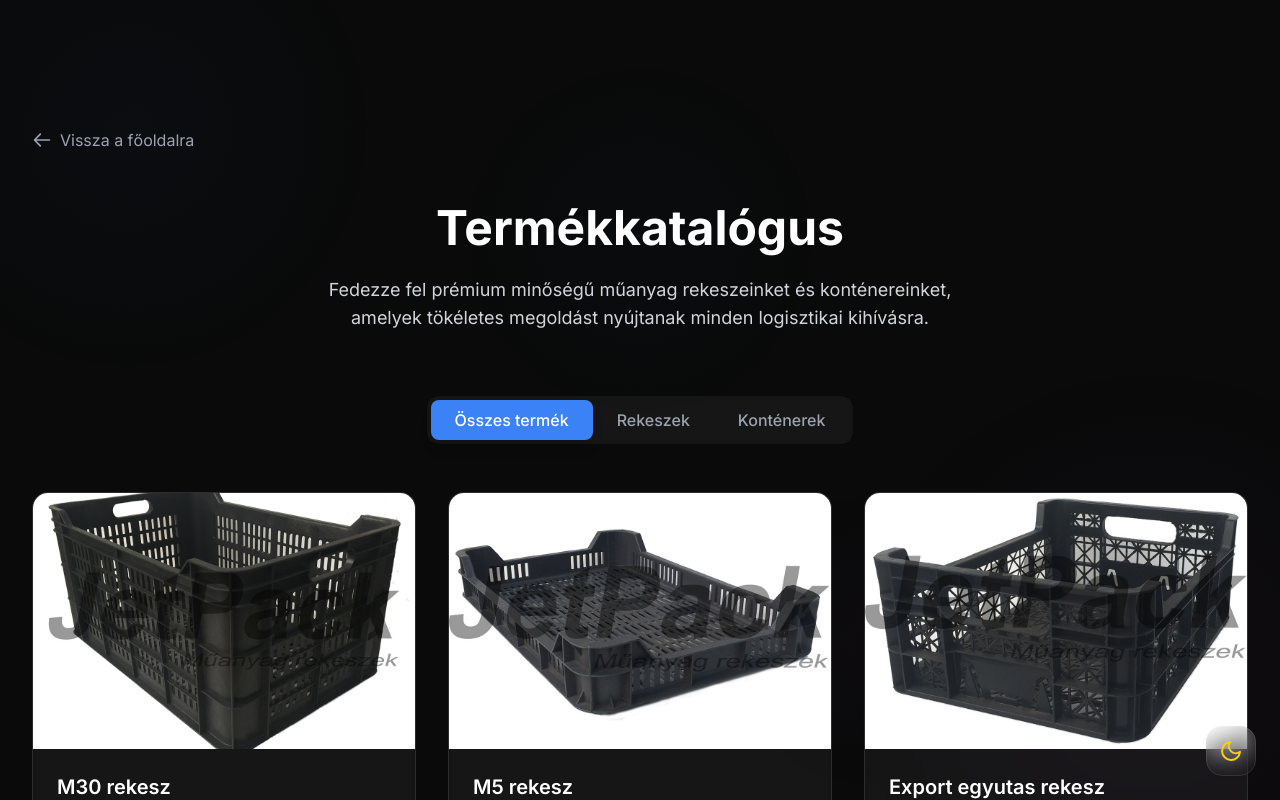
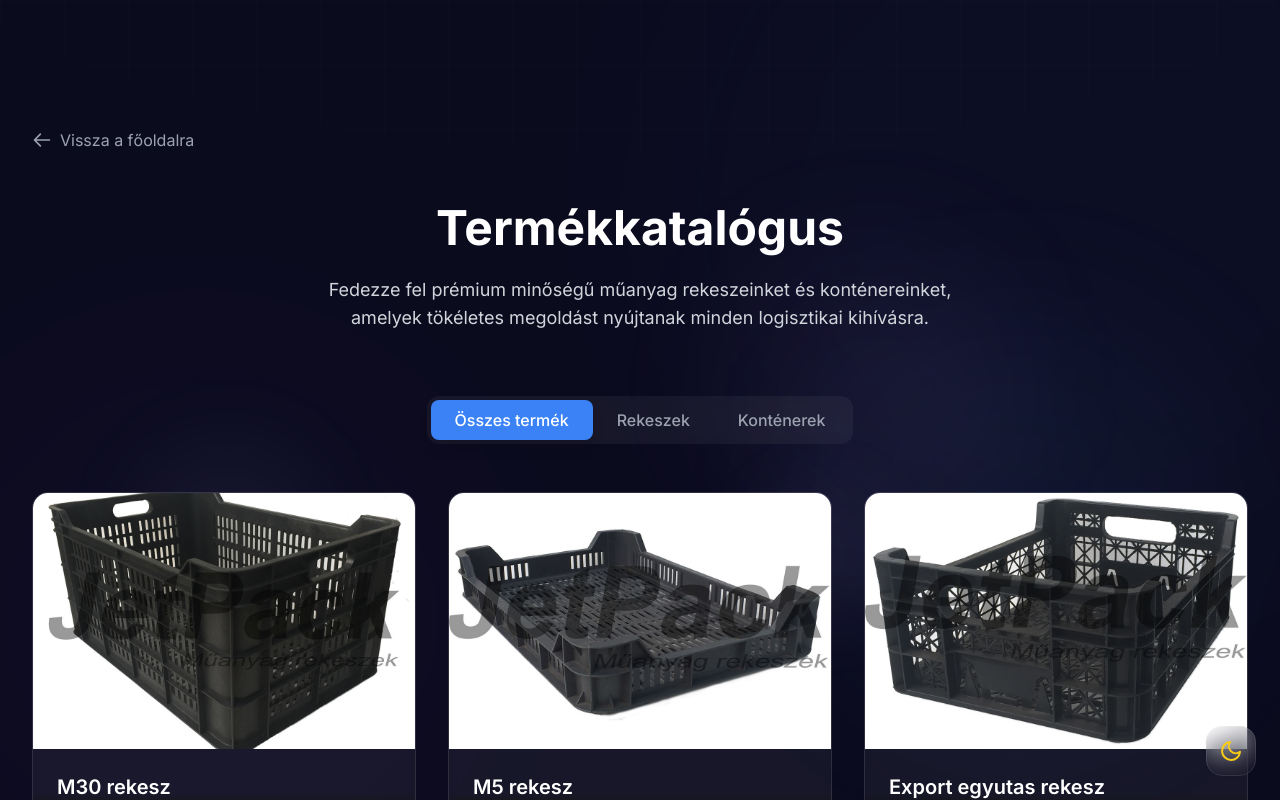
Before and after one commit to DNLincrdbl/jet-pack, a Next.js app: page /termekek in a window 1280 px wide. Shown: the top 800 px of the page. Built offline with nearby package versions, Linux system fonts and the light colour scheme.

Commit message:
product page fix

```diff
--- a/src/app/page.tsx
+++ b/src/app/page.tsx
@@ -7,7 +7,40 @@ import Footer from '@/components/Footer';
 import Services from '@/components/Services';
 export default function Home() {
   return (
-    <main>
+    <main className="relative min-h-screen bg-[#0B0B1E]">
+      {/* Background Effects */}
+      <div className="absolute inset-0 overflow-hidden pointer-events-none">
+        {/* Subtle grid pattern */}
+        <div className="absolute inset-0 bg-[linear-gradient(to_right,rgba(255,255,255,0.05)_1px,transparent_1px),linear-gradient(to_bottom,rgba(255,255,255,0.05)_1px,transparent_1px)] bg-[size:4rem_4rem] [mask-image:radial-gradient(ellipse_80%_50%_at_50%_-20%,#000_70%,transparent_110%)] opacity-20" />
+
+        {/* Main Gradient Blooms */}
+        <div className="absolute w-[1000px] h-[1000px] -top-[400px] -left-[300px] bg-blue-500/10 rounded-full blur-[120px] opacity-50" />
+        <div className="absolute w-[800px] h-[800px] -bottom-[300px] -right-[300px] bg-purple-500/10 rounded-full blur-[100px] opacity-40" />
+        <div className="absolute w-[600px] h-[600px] top-[40%] left-[40%] bg-indigo-500/10 rounded-full blur-[80px] opacity-30" />
+
+        {/* Additional Medium Blooms */}
+        <div className="absolute w-[450px] h-[450px] top-[15%] right-[15%] bg-blue-400/5 rounded-full blur-[90px]" />
+        <div className="absolute w-[550px] h-[550px] bottom-[25%] left-[10%] bg-purple-400/5 rounded-full blur-[110px]" />
+        <div className="absolute w-[350px] h-[350px] top-[55%] right-[25%] bg-indigo-400/5 rounded-full blur-[70px]" />
+
+        {/* Small Accent Blooms */}
+        <div className="absolute w-[250px] h-[250px] top-[20%] left-[20%] bg-blue-300/3 rounded-full blur-[50px]" />
+        <div className="absolute w-[200px] h-[200px] bottom-[35%] right-[30%] bg-purple-300/3 rounded-full blur-[40px]" />
+        <div className="absolute w-[180px] h-[180px] top-[45%] left-[35%] bg-indigo-300/3 rounded-full blur-[35px]" />
+
+        {/* Extra Small Subtle Glows */}
+        <div className="absolute w-[150px] h-[150px] top-[30%] right-[40%] bg-blue-200/2 rounded-full blur-[30px]" />
+        <div className="absolute w-[120px] h-[120px] bottom-[40%] left-[25%] bg-purple-200/2 rounded-full blur-[25px]" />
+        <div className="absolute w-[100px] h-[100px] top-[60%] right-[15%] bg-indigo-200/2 rounded-full blur-[20px]" />
+
+        {/* Very Subtle Star-like dots */}
+        <div className="absolute inset-0" style={{
+          background: 'radial-gradient(circle at 50% 50%, rgba(255,255,255,0.05) 1px, transparent 1px)',
+          backgroundSize: '40px 40px'
+        }} />
+      </div>
+
+      <div className="relative z-10">
         <Navbar />
         <Hero />
         <About />
@@ -15,6 +48,7 @@ export default function Home() {
         <Products />
         <Contact />
         <Footer />
+      </div>
     </main>
   );
 }
--- a/src/app/termekek/page.tsx
+++ b/src/app/termekek/page.tsx
@@ -186,8 +186,29 @@ export default function Products() {
   };
 
   return (
-    <main className="min-h-screen py-32">
-      <div className="max-w-7xl mx-auto px-4 sm:px-6 lg:px-8">
+    <main className="min-h-screen py-32 relative">
+      {/* Background Effects */}
+      <div className="fixed inset-0 overflow-hidden pointer-events-none">
+        {/* Main gradient background */}
+        <div className="absolute inset-0 bg-[#0B0B1E]" />
+
+        {/* Subtle grid pattern */}
+        <div className="absolute inset-0 bg-[linear-gradient(to_right,rgba(255,255,255,0.05)_1px,transparent_1px),linear-gradient(to_bottom,rgba(255,255,255,0.05)_1px,transparent_1px)] bg-[size:4rem_4rem] [mask-image:radial-gradient(ellipse_80%_50%_at_50%_-20%,#000_70%,transparent_110%)] opacity-20" />
+
+        {/* Main Gradient Blooms */}
+        <div className="absolute w-[800px] h-[800px] -top-[200px] -right-[200px] bg-blue-500/10 rounded-full blur-[120px] opacity-30" />
+        <div className="absolute w-[600px] h-[600px] top-[40%] -left-[100px] bg-purple-500/10 rounded-full blur-[100px] opacity-20" />
+
+        {/* Additional Medium Blooms */}
+        <div className="absolute w-[400px] h-[400px] bottom-[10%] right-[5%] bg-blue-400/5 rounded-full blur-[80px]" />
+        <div className="absolute w-[300px] h-[300px] top-[30%] right-[20%] bg-purple-400/5 rounded-full blur-[60px]" />
+
+        {/* Small Accent Blooms */}
+        <div className="absolute w-[200px] h-[200px] bottom-[20%] left-[10%] bg-blue-300/5 rounded-full blur-[40px]" />
+        <div className="absolute w-[150px] h-[150px] top-[60%] right-[30%] bg-purple-300/5 rounded-full blur-[30px]" />
+      </div>
+
+      <div className="relative max-w-7xl mx-auto px-4 sm:px-6 lg:px-8">
         {/* Back to Home Button */}
         <motion.div
           initial={{ opacity: 0, y: 20 }}
@@ -311,15 +332,21 @@ export default function Products() {
             initial={{ opacity: 0 }}
             animate={{ opacity: 1 }}
             exit={{ opacity: 0 }}
-            className="fixed inset-0 z-50 flex items-center justify-center p-4 bg-black/80 backdrop-blur-md overflow-y-auto"
+            className="fixed inset-0 z-50 flex items-center justify-center p-4 bg-[#0a0a0a]/90 backdrop-blur-md overflow-y-auto"
             onClick={() => setSelectedProduct(null)}
           >
+            {/* Gradient Bloom Effects */}
+            <div className="absolute inset-0 overflow-hidden pointer-events-none">
+              <div className="absolute w-[500px] h-[500px] -top-48 -left-24 bg-blue-500/20 rounded-full blur-3xl"></div>
+              <div className="absolute w-[400px] h-[400px] -bottom-32 -right-16 bg-purple-500/20 rounded-full blur-3xl"></div>
+            </div>
+
             <motion.div
               variants={modalVariants}
               initial="hidden"
               animate="visible"
               exit="exit"
-              className="relative w-full max-w-4xl bg-white/10 rounded-2xl overflow-hidden backdrop-blur-xl border border-white/20 my-4"
+              className="relative w-full max-w-4xl bg-white/[0.02] rounded-2xl overflow-hidden backdrop-blur-xl border border-white/10 my-4 shadow-[0_0_50px_-12px_rgba(0,0,0,0.25)]"
               onClick={(e: React.MouseEvent<HTMLDivElement>) => e.stopPropagation()}
             >
               <motion.button
--- a/src/components/Navbar.tsx
+++ b/src/components/Navbar.tsx
@@ -39,9 +39,9 @@ const Navbar = () => {
         transition={{ duration: 0.5 }}
         className={`fixed w-full z-50 transition-all duration-300 before:absolute before:inset-0 before:w-full before:h-full before:transition-colors before:duration-300 ${
           isScrolled
-            ? 'py-4 before:bg-black/50 shadow-[0_2px_15px_-3px_rgba(0,0,0,0.3)]'
-            : 'py-6 before:bg-black/20'
-        } backdrop-blur-lg border-b border-white/10`}
+            ? 'py-4 before:bg-gradient-to-b before:from-black/95 before:via-black/95 before:to-black/90 shadow-[0_2px_15px_-3px_rgba(0,0,0,0.5)]'
+            : 'py-6 before:bg-gradient-to-b before:from-black/90 before:via-black/90 before:to-black/85'
+        } backdrop-blur-2xl border-b border-white/10`}
       >
         <div className="relative z-10 max-w-7xl mx-auto px-4 sm:px-6 lg:px-8">
           <div className="flex justify-between items-center">
```
Lines whose indentation alone changed are shown as unchanged.
